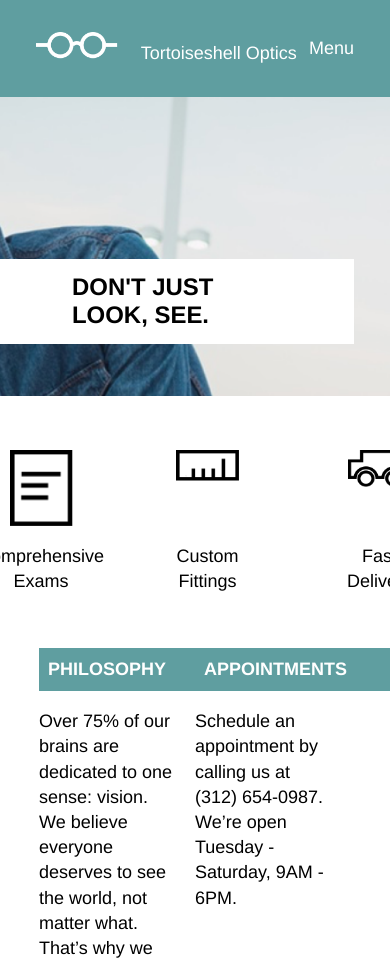
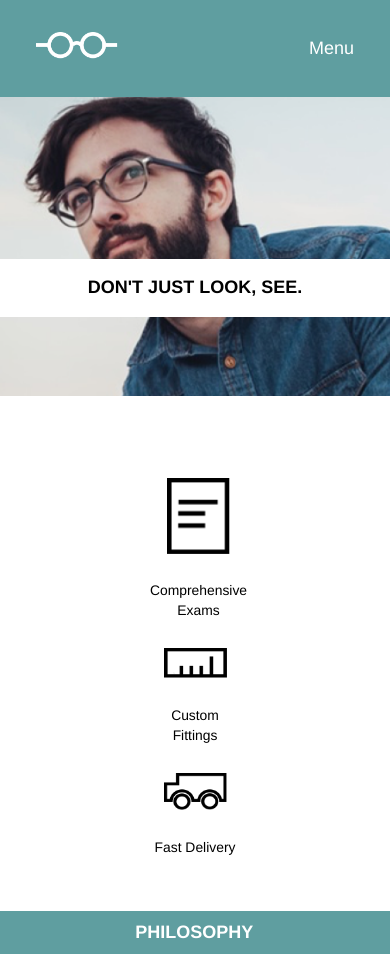
Before and after one commit to ACSGD/Tortoiseshell, a plain HTML site: page index.html in a window 390 px wide. Shown: the top 958 px of the page. Drawn offline with Linux system fonts and the light colour scheme.

Commit message:
final version

```diff
--- a/resources/css/style.css
+++ b/resources/css/style.css
@@ -142,22 +142,67 @@ footer img{
     padding-top: 0;
     height: 17rem;
     padding-bottom: 5rem;
+    background-position: 20%;
     }
+
   .mobile-nav{
     display:block;
     text-align: center;
   }
+
   .menu{
     display: none;
   }
-  .main-banner{
-    margin-top:9rem;
-    display: flex;
-
+  header span{
+    display: none;
   }
 
+  .main-banner{
+    width: 100%;
+    margin: 9rem 0 5rem 0;
+   }
+
    h1{
-    font-size: 1.33rem;
-    padding: 0.75rem 4rem;
+    font-size: 1rem;
+    padding: 1rem 0;
+    text-align: center;
   }
+    section{
+      display: flex;
+      flex-direction: column;
+      align-items: center;
+      margin-top: 3rem;
+
+      width: 100%;
+
+    }
+    .service{
+      margin: 0;
+      height: auto;
+      font-size: 0.77rem;
+    }
+    .service img{
+      margin-bottom: 1.54rem;
+      margin-top: 1.54rem;
+    }
+    section .info{
+      width: 100%;
+    }
+    .info .title{
+      width: 100%;
+      max-width: 100%;
+      text-align: center;
+    }
+    .info p{
+      padding: 1rem;
+      width: 100%;
+      font-size: 0.77rem;
+   }
+   .mobile-footer{
+     display:none;
+   }
+   footer{
+     justify-content: center;
+   }
+
 }
```
